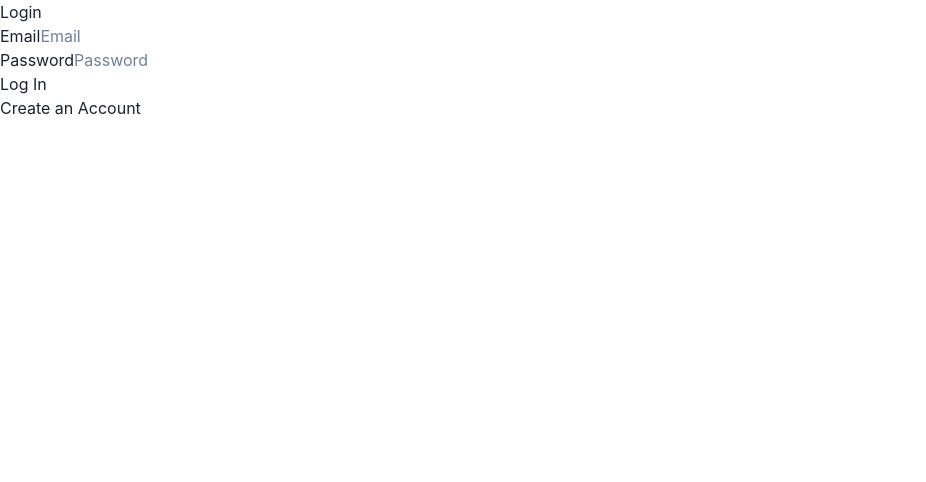
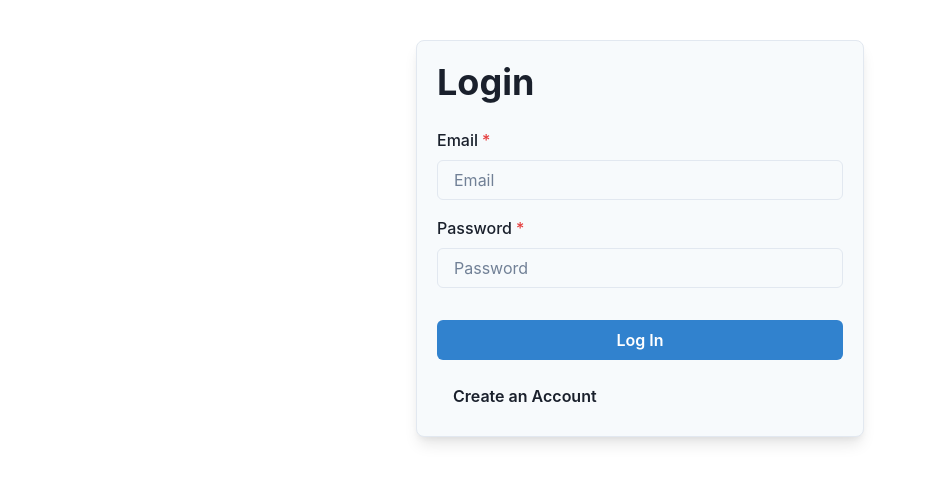
Before and after one commit to alejmedinajr/AI-Detector, a React (Create React App) app in the folder main-react-app/: page / in a window 1280 px wide. Shown: the top 482 px of the page, without its empty margins (0-926 px from the left). Built offline with nearby package versions, Linux system fonts and the light colour scheme; no server answers.

Commit message:
Creating account home page, improving sign up look

```diff
--- a/main-react-app/src/App.js
+++ b/main-react-app/src/App.js
@@ -2,6 +2,7 @@ import React, { useState } from "react";
 import "./App.css";
 import PromptForm from "./components/PromptForm";
 import FileForm from "./components/FileForm";
+import AccountHome from "./components/AccountHome";
 import { AuthenticationForm } from "./components/AuthenticationForm"; // Changed import here
 import { IconButton } from "@chakra-ui/button";
 import { useColorMode } from "@chakra-ui/color-mode";
@@ -9,6 +10,7 @@ import { Flex, VStack, Heading, Spacer } from "@chakra-ui/layout";
 import { FaSun, FaMoon } from "react-icons/fa";
 import { Box } from "@chakra-ui/react";
 import { BrowserRouter as Router, Routes, Route, Navigate } from "react-router-dom";
+import {getAuth, signOut} from "firebase/auth";
 
 
 function App() {
@@ -18,6 +20,16 @@ function App() {
 
   const authenticateUser = (status) => {
     setIsAuthenticated(status);
+  };
+
+  const handleSignOut = () => {
+    const auth = getAuth();
+    signOut(auth).then(() => {
+      console.log("User signed out");
+      setIsAuthenticated(false); // Update isAuthenticated state
+    }).catch((error) => {
+      console.error("Sign out error:", error);
+    });
   };
 
   // Define light and dark gradients
@@ -37,17 +49,17 @@ function App() {
 
   return (
     <Router>
-      <Box /* Your styling here */>
-        {/* Your header and other components */}
+      <Box>
         <Routes>
           <Route path="/" element={!isAuthenticated ? <AuthenticationForm onAuthenticate={authenticateUser} /> : <Navigate to="/prompt" />} />
           <Route path="/prompt" element={isAuthenticated ? (
               <>
                 <PromptForm />
-                <FileForm /> {/* Now showing FileForm alongside PromptForm */}
+                <FileForm />
               </>
             ) : <Navigate to="/" />
           } />
+          <Route path="/account-home" element={isAuthenticated ? <AccountHome /> : <Navigate to="/" />}/>
         </Routes>
       </Box>
     </Router>
--- /dev/null
+++ b/main-react-app/src/components/AccountHome.js
@@ -0,0 +1,34 @@
+import React, { useEffect, useState } from 'react';
+import { Box, Button, Text, VStack } from '@chakra-ui/react';
+import { getAuth } from "firebase/auth";
+
+const AccountHome = () => {
+  const [userName, setUserName] = useState('');
+
+  useEffect(() => {
+    const auth = getAuth();
+    const user = auth.currentUser;
+
+    if (user !== null) {
+      const displayName = user.email;
+      setUserName(displayName);
+    }
+  }, []);
+
+  const handleCreateModelClick = () => {
+    alert('Creating a custom AI detection model...');
+  };
+
+  return (
+    <Box p={5} shadow="md" borderWidth="1px" flex="1" borderRadius="md">
+      <VStack spacing={4}>
+        <Text fontSize="xl">{`Welcome to Your Account Dashboard, ${userName}`}</Text>
+        <Button colorScheme="blue" onClick={handleCreateModelClick}>
+          Create Custom AI Model
+        </Button>
+      </VStack>
+    </Box>
+  );
+};
+
+export default AccountHome;
--- a/main-react-app/src/components/AuthenticationForm.jsx
+++ b/main-react-app/src/components/AuthenticationForm.jsx
@@ -1,12 +1,12 @@
 import React, { useState } from 'react';
-import './LoginForm.css';
 import { getAuth, createUserWithEmailAndPassword, signInWithEmailAndPassword } from "firebase/auth";
-import app from '../firebase.js'; // Import your Firebase app instance
+import app from '../firebase.js';
+import {Box, FormControl, FormLabel, Input, Button, VStack, Heading, Alert, AlertIcon, useColorModeValue} from '@chakra-ui/react';
 
 export const AuthenticationForm = (props) => {
   const [userCredentials, setUserCredentials] = useState({ email: '', password: '', first_name: '', last_name: '' });
   const [isLogin, setIsLogin] = useState(true);
-    const [error, setError] = useState(''); // To display error messages
+  const [error, setError] = useState('');
 
   const auth = getAuth(app); // Initialize Firebase Auth
 
@@ -22,7 +22,6 @@ export const AuthenticationForm = (props) => {
           .then((userCredential) => {
               console.log(userCredential.user);
               props.onAuthenticate(true);
-                    // Handle login success, e.g., redirect or state update
           })
           .catch((error) => {
               console.error(error.message);
@@ -32,7 +31,6 @@ export const AuthenticationForm = (props) => {
       createUserWithEmailAndPassword(auth, userCredentials.email, userCredentials.password)
           .then((userCredential) => {
               console.log(userCredential.user);
-                    // Handle sign-up success
           })
           .catch((error) => {
               console.error(error.message);
@@ -42,35 +40,40 @@ export const AuthenticationForm = (props) => {
   }
 
   return (
-        <div className='form-container'>
-            {error && <p style={{ color: 'red' }}>{error}</p>}
-            <h2>{isLogin ? 'Login' : 'Sign Up'}</h2>
-            <form className='auth-form' onSubmit={handleSubmit}>
+    <Box p={5} my={10} mx="auto" maxW="md" borderWidth="1px" borderRadius="lg" boxShadow="lg" bg={useColorModeValue('gray.50', 'gray.700')}>
+      {error && <Alert status="error" borderRadius={5}>
+          <AlertIcon />
+          {error}
+      </Alert>}
+      <Heading mb={6}>{isLogin ? 'Login' : 'Sign Up'}</Heading>
+      <VStack spacing={4} as="form" onSubmit={handleSubmit}>
         {!isLogin && (
           <>
-                        <div>
-                            <label htmlFor="first_name">First Name</label>
-                            <input onChange={handleCredentials} type="text" placeholder='Your First Name' name='first_name' value={userCredentials.first_name} />
-                        </div>
-                        <div>
-                            <label htmlFor="last_name">Last Name</label>
-                            <input onChange={handleCredentials} type="text" placeholder='Your Last Name' name='last_name' value={userCredentials.last_name} />
-                        </div>
+            <FormControl isRequired>
+              <FormLabel htmlFor="first_name">First Name</FormLabel>
+              <Input id="first_name" type="text" placeholder='Your First Name' name='first_name' value={userCredentials.first_name} onChange={handleCredentials} />
+            </FormControl>
+            <FormControl isRequired>
+              <FormLabel htmlFor="last_name">Last Name</FormLabel>
+              <Input id="last_name" type="text" placeholder='Your Last Name' name='last_name' value={userCredentials.last_name} onChange={handleCredentials} />
+            </FormControl>
           </>
         )}
-                <div>
-                    <label htmlFor="email">Email</label>
-                    <input onChange={handleCredentials} type="email" placeholder='Email' name='email' value={userCredentials.email}/>
-                </div>
-                <div>
-                    <label htmlFor="password">Password</label>
-                    <input onChange={handleCredentials} type="password" placeholder='Password' name='password' value={userCredentials.password}/>
-                </div>
-                <button type='submit'>{isLogin ? 'Log In' : 'Sign Up'}</button>
-            </form>
-            <button onClick={() => setIsLogin(!isLogin)}>
+        <FormControl isRequired>
+          <FormLabel htmlFor="email">Email</FormLabel>
+          <Input id="email" type="email" placeholder='Email' name='email' value={userCredentials.email} onChange={handleCredentials}/>
+        </FormControl>
+        <FormControl isRequired>
+          <FormLabel htmlFor="password">Password</FormLabel>
+          <Input id="password" type="password" placeholder='Password' name='password' value={userCredentials.password} onChange={handleCredentials}/>
+        </FormControl>
+        <Button colorScheme="blue" mt={4} width="full" type="submit">
+          {isLogin ? 'Log In' : 'Sign Up'}
+        </Button>
+      </VStack>
+      <Button variant="ghost" mt={4} onClick={() => setIsLogin(!isLogin)}>
         {isLogin ? 'Create an Account' : 'Back to Login'}
-            </button>
-        </div>
+      </Button>
+    </Box>
   );
 };
--- a/main-react-app/src/components/LoginForm.jsx
+++ b/main-react-app/src/components/LoginForm.jsx
@@ -1,5 +1,4 @@
 import React, { useState } from 'react';
-import './LoginForm.css';
 import { getAuth, signInWithEmailAndPassword } from "firebase/auth";
 
 export const LoginForm = (props) => {
--- a/main-react-app/src/components/PromptForm.js
+++ b/main-react-app/src/components/PromptForm.js
@@ -2,8 +2,9 @@ import React, { useState, useEffect, useCallback } from 'react';
 import { Button, ButtonGroup, Textarea, VStack, Heading, Spinner, Box, Text } from "@chakra-ui/react";
 import { FaSpinner } from "react-icons/fa"; // Import loading spinner icon if needed
 import { getAuth, onAuthStateChanged, signOut } from "firebase/auth"; // Firebase imports
+import { useNavigate } from "react-router-dom";
 
-function PromptForm() {
+function PromptForm({ onSignOut }) {
     const [prompt, setPrompt] = useState("");
     const [responses, setResponses] = useState({});
     const [isLoading, setIsLoading] = useState(false); // State to track loading state
@@ -12,18 +13,7 @@ function PromptForm() {
     const [user, setUser] = useState(null); // State for storing user info
 
     const auth = getAuth();
-
-    // Handling user auth
-
-     // Function to sign out user
-     const handleSignOut = () => {
-        signOut(auth).then(() => {
-            console.log("User signed out");
-            // Perform further clean up or redirection as needed
-        }).catch((error) => {
-            console.error("Sign out error:", error);
-        });
-    };
+    const navigate = useNavigate();
 
     // Monitor auth state changes
     useEffect(() => {
@@ -85,9 +75,32 @@ function PromptForm() {
         setFormSubmitted(true); // Set formSubmitted state to true when form is submitted
     };
 
+    const handleSignOut = async () => {
+        try {
+            await signOut(auth);
+            navigate('/login'); // Navigate to the login route after successful sign-out
+        } catch (error) {
+            console.error("Error signing out: ", error);
+        }
+    };
+
+    const goToAccountHome = () => {
+        navigate('/account-home');
+    }
+
     return (
         <div>
             <Box>
+            <div>
+            <Button
+                colorScheme="teal"
+                size="md"
+                onClick={goToAccountHome}
+                mt="4"
+            >
+                Go to Account Home
+            </Button>
+        </div>
             {user ? (
                 <Box>
                     <Text>Welcome, {user.email}</Text>
--- a/main-react-app/src/firebase.js
+++ b/main-react-app/src/firebase.js
@@ -1,7 +1,6 @@
 import {initializeApp} from "firebase/app";
 import {getAuth} from "firebase/auth";
 import { getAnalytics } from "firebase/analytics";
-import react_firebase_api_key from "./config.py";
 
 const apiKey = process.env.REACT_APP_FIREBASE_API_KEY
 
```
Also changed, not shown: main-react-app/src/components/LoginForm.css (deleted). Lines whose indentation alone changed are shown as unchanged.
